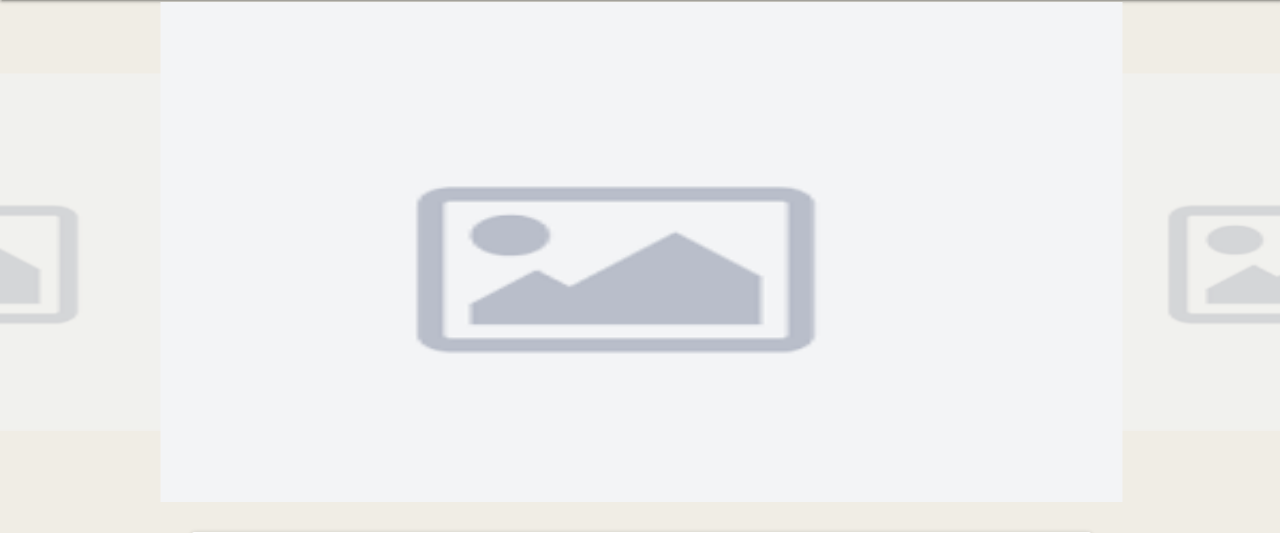
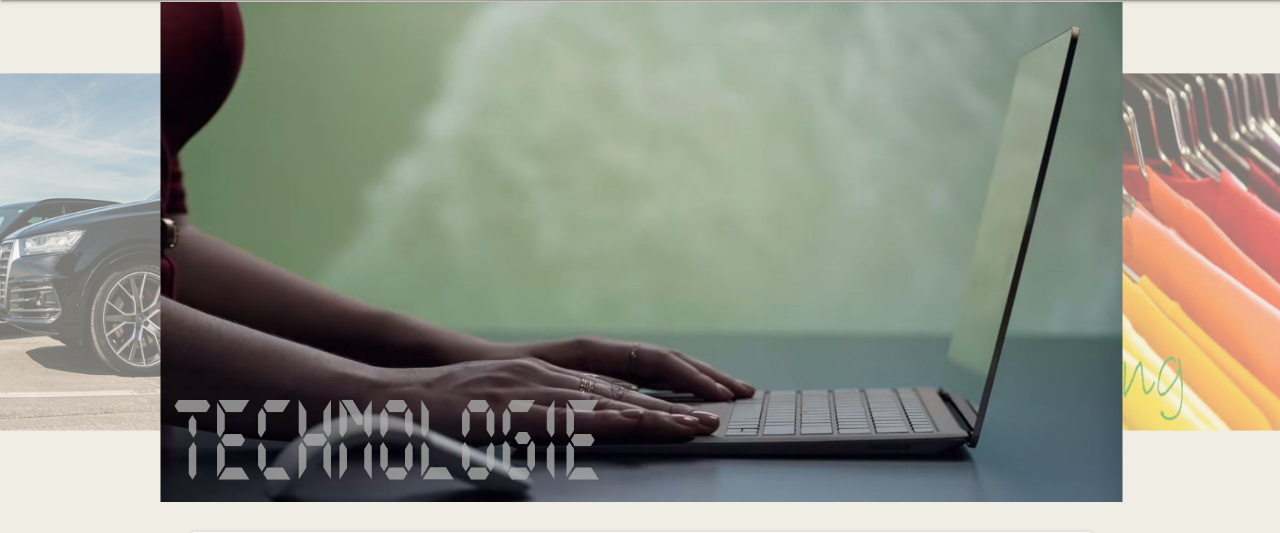
Before and after one commit to morrisjanssen01/I-Project-2019-2020, a PHP site: page / in a window 1280 px wide. Shown: the part 64-597 px from the top of the page. Run offline with PHP 8.4, Linux system fonts and the light colour scheme; data that the repository does not hold is empty; some libraries are stand-ins or nearby versions.

Commit message:
carousel

```diff
--- a/index.php
+++ b/index.php
@@ -17,10 +17,10 @@
             </div>
             <div class="box content">
                 <div class="carousel" style="height:500px;">
-                    <a href="#" class="carousel-item" style="width:75%; height:100%;"><img style="height:100%;" src="images/404.jpg" alt="Rickrolled!!!"></a>
-                    <a href="#" class="carousel-item" style="width:75%; height:100%;"><img style="height:100%;" src="images/404.jpg" alt="Der TEUFEL!!!"></a>
-                    <a href="#" class="carousel-item" style="width:75%; height:100%;"><img style="height:100%;" src="images/404.jpg" alt="ICA ButtPlugg"></a>
-                    <a href="#" class="carousel-item" style="width:75%; height:100%;"><img style="height:100%;" src="images/404.jpg" alt="Vaseline voor de ButtPlugg"></a>
+                    <a href="#" class="carousel-item" style="width:75%; height:100%;"><img style="height:100%;" src="images/Tech banner.jpg" alt="Technologie"></a>
+                    <a href="#" class="carousel-item" style="width:75%; height:100%;"><img style="height:100%;" src="images/Mode banner.jpg" alt="Mode"></a>
+                    <a href="#" class="carousel-item" style="width:75%; height:100%;"><img style="height:100%;" src="images/Interieur banner.jpg" alt="Interieur"></a>
+                    <a href="#" class="carousel-item" style="width:75%; height:100%;"><img style="height:100%;" src="images/Auto's banner.jpg" alt="Auto's"></a>
                 </div>
                 <div class="container">
                 <div class="card" style="margin-bottom:0; margin-top:0%;">
```
Also changed, not shown: images/Auto's banner.jpg (added), images/Interieur banner.jpg (added), images/Mode banner.jpg (added), images/Tech banner.jpg (added).
